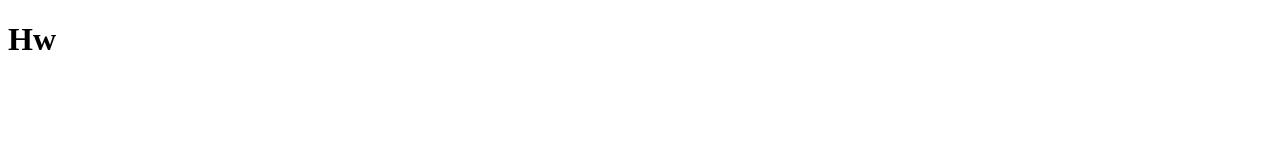
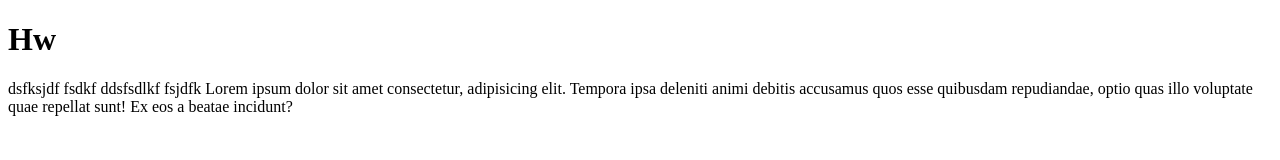
Before and after one commit to SHAILESHJAJORIYA1/my_project1, a plain HTML site: page index.html in a window 1280 px wide. Drawn offline with Linux system fonts and the light colour scheme.

Commit message:
second dfkjds

```diff
--- a/index.html
+++ b/index.html
@@ -7,5 +7,12 @@
 </head>
 <body>
 <h1>Hw</h1>
+dsfksjdf
+
+
+fsdkf
+ddsfsdlkf
+fsjdfk
+Lorem ipsum dolor sit amet consectetur, adipisicing elit. Tempora ipsa deleniti animi debitis accusamus quos esse quibusdam repudiandae, optio quas illo voluptate quae repellat sunt! Ex eos a beatae incidunt?
 </body>
 </html>
```
